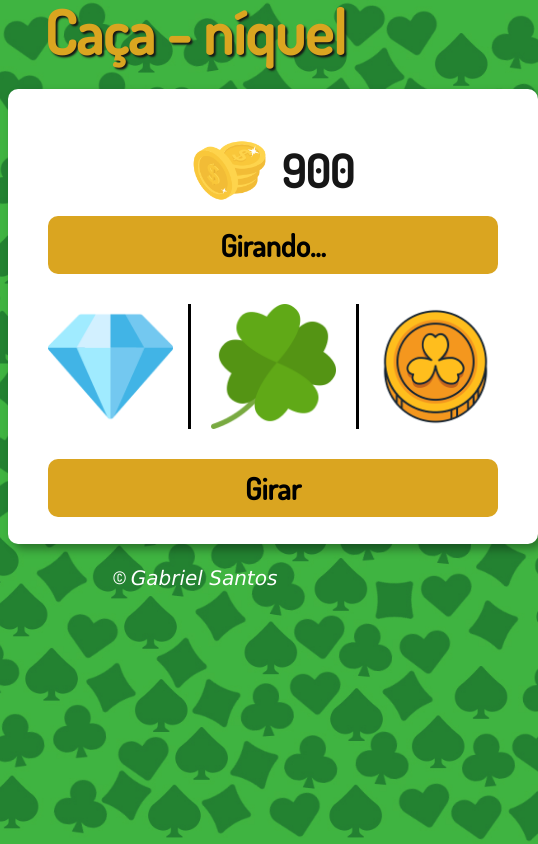
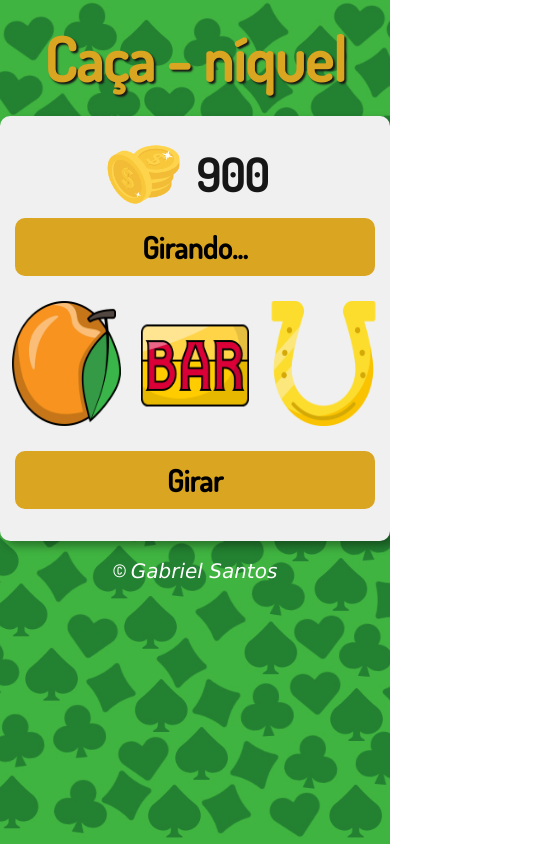
Before and after one commit to gabrielsantos7/Caca-Niquel, a plain HTML site: page index.html in a window 390 px wide. Both pictures are taken after a click on the element "Girar". Shown: the whole page, 538 px wide, since content can reach past the window. Drawn offline with Linux system fonts and the light colour scheme.

Commit message:
Fixed animation and responsiveness

```diff
--- a/index.html
+++ b/index.html
@@ -1,14 +1,19 @@
 <!DOCTYPE html>
 <html lang="pt-BR">
   <head>
-    <meta charset="UTF-8">
-    <meta http-equiv="X-UA-Compatible" content="IE=edge">
-    <meta name="viewport" content="width=device-width, initial-scale=1.0">
-    <link rel="preconnect" href="https://fonts.googleapis.com"><link rel="preconnect" href="https://fonts.gstatic.com" crossorigin><link href="https://fonts.googleapis.com/css2?family=Dosis:wght@500&display=swap" rel="stylesheet">
+    <meta charset="UTF-8" />
+    <meta http-equiv="X-UA-Compatible" content="IE=edge" />
+    <meta name="viewport" content="width=device-width, initial-scale=1.0" />
+    <link rel="preconnect" href="https://fonts.googleapis.com" />
+    <link rel="preconnect" href="https://fonts.gstatic.com" crossorigin />
+    <link
+      href="https://fonts.googleapis.com/css2?family=Dosis:wght@500&display=swap"
+      rel="stylesheet"
+    />
 
-    <link rel="website icon" type="png" href="Imagens/main/icon.png">
+    <link rel="website icon" type="png" href="Imagens/main/icon.png" />
     <title>Caça-Níquel</title>
-    <link rel="stylesheet" href="style.css">
+    <link rel="stylesheet" href="style.css" />
   </head>
 
   <body>
@@ -18,18 +23,41 @@
 
     <section id="principal">
       <div id="coins">
-            <img src="Imagens/main/coins.png" height="75px" alt="coins" id="imgMoedas">
+        <img
+          src="Imagens/main/coins.png"
+          height="75px"
+          alt="coins"
+          id="imgMoedas"
+        />
         <h2 id="qtdMoedas">1000</h2>
       </div>
 
-        <div>
+      <div id="divSup">
         <p class="txtGirar" id="txtsup">Gire a roleta para jogar!</p>
       </div>
 
       <div id="itens">
-            <img src="Imagens/fruits/cherry.png" alt="cereja" height="125px" class="imagem" id="imgEsq">
-            <img src="Imagens/fruits/cherry.png" alt="cereja" height="125px" class="imagem" id="imgMeio">
-            <img src="Imagens/fruits/cherry.png" alt="cereja" height="125px" class="imagem" id="imgDir">
+        <img
+          src="Imagens/fruits/cherry.png"
+          alt="cereja"
+          height="125px"
+          class="imagem"
+          id="imgEsq"
+        />
+        <img
+          src="Imagens/fruits/cherry.png"
+          alt="cereja"
+          height="125px"
+          class="imagem"
+          id="imgMeio"
+        />
+        <img
+          src="Imagens/fruits/cherry.png"
+          alt="cereja"
+          height="125px"
+          class="imagem"
+          id="imgDir"
+        />
       </div>
 
       <div id="girar">
@@ -40,7 +68,12 @@
     </section>
 
     <footer>
-        <p>&copy; <a href="https://github.com/gabrielsantos7" target="_blank">Gabriel Santos</a></p>
+      <p>
+        &copy;
+        <a href="https://github.com/gabrielsantos7" target="_blank"
+          >Gabriel Santos</a
+        >
+      </p>
     </footer>
 
     <script src="script.js"></script>
--- a/script.js
+++ b/script.js
@@ -1,99 +1,83 @@
-let divGirar = document.getElementById("btnGirar"); // ? Botão de girar
-let qtdMoedas = document.getElementById("qtdMoedas"); // ? h2 com o saldo
-let txtsup = document.getElementById("txtsup"); // ? Texto da div superior
+const divGirar = document.getElementById("btnGirar"); // ? Botão de girar
+const qtdMoedas = document.getElementById("qtdMoedas"); // ? h2 com o saldo
+const txtsup = document.getElementById("txtsup"); // ? Texto da div superior
 
-let imgEsq = document.getElementById("imgEsq"); // ? imagem do slot 1
-let imgMeio = document.getElementById("imgMeio"); // ? imagem do slot 2
-let imgDir = document.getElementById("imgDir"); // ? imagem do slot 1
+const imgEsq = document.getElementById("imgEsq"); // ? imagem do slot 1
+const imgMeio = document.getElementById("imgMeio"); // ? imagem do slot 2
+const imgDir = document.getElementById("imgDir"); // ? imagem do slot 1
+
+const images = {
+  1: "Imagens/fruits/apple.png",
+  2: "Imagens/fruits/cherry.png",
+  3: "Imagens/fruits/lemon.png",
+  4: "Imagens/fruits/orange.png",
+  5: "Imagens/fruits/plum.png",
+  6: "Imagens/fruits/watermelon.png",
+  7: "Imagens/lucky/clover.png",
+  8: "Imagens/lucky/diamond.png",
+  9: "Imagens/lucky/goldcoin.png",
+  10: "Imagens/special/bar.png",
+  11: "Imagens/special/bell.png",
+  12: "Imagens/special/horseshoe.png",
+  13: "Imagens/special/seven.png",
+};
 
 let coins = 1000;
 let aposta = 100;
 
 function sortear() {
-  let sorteio = Math.floor(Math.random() * 13) + 1;
-  return sorteio;
+  return Math.floor(Math.random() * 13) + 1;
 }
 
 function mudaImagem() {
   let sorteio = sortear();
-  let caminho;
-
-  switch (sorteio) {
-    case 1:
-      caminho = "Imagens/fruits/apple.png";
-      break;
-
-    case 2:
-      caminho = "Imagens/fruits/cherry.png";
-      break;
-
-    case 3:
-      caminho = "Imagens/fruits/lemon.png";
-      break;
-
-    case 4:
-      caminho = "Imagens/fruits/orange.png";
-      break;
-
-    case 5:
-      caminho = "Imagens/fruits/plum.png";
-      break;
-
-    case 6:
-      caminho = "Imagens/fruits/watermelon.png";
-      break;
-
-    case 7:
-      caminho = "Imagens/lucky/clover.png";
-      break;
-
-    case 8:
-      caminho = "Imagens/lucky/diamond.png";
-      break;
-
-    case 9:
-      caminho = "Imagens/lucky/goldcoin.png";
-      break;
-
-    case 10:
-      caminho = "Imagens/special/bar.png";
-      break;
-
-    case 11:
-      caminho = "Imagens/special/bell.png";
-      break;
-
-    case 12:
-      caminho = "Imagens/special/horseshoe.png";
-      break;
-
-    case 13:
-      caminho = "Imagens/special/seven.png";
-      break;
-
-    default:
-      break;
+  return images[sorteio];
 }
 
-  return caminho;
-}
-
-function transition() {
-  let transition = setInterval(function () {
+function mudaHTMLAnimacao() {
   txtsup.innerHTML = "Girando...";
   divGirar.style.cursor = "not-allowed";
   divGirar.removeEventListener("click", rodar);
 
   divGirar.setAttribute("id", "btnRodando");
+}
+
+function mudaCorGanhou(){
+  txtsup.style.backgroundColor = "#3fcc42";
+}
+
+function mudaCorPerdeu(){
+  txtsup.style.backgroundColor = "goldenrod";
+}
+
+function transition() {
+  let transition1 = setInterval(function () {
+    mudaHTMLAnimacao();
 
     imgEsq.setAttribute("src", mudaImagem());
     imgMeio.setAttribute("src", mudaImagem());
     imgDir.setAttribute("src", mudaImagem());
   }, 100);
 
-  setTimeout(function () {
-    clearInterval(transition);
+  setTimeout(() => {
+    clearInterval(transition1); // Para a primeira animação
+    let transition2 = setInterval(function () {
+      mudaHTMLAnimacao();
 
+      imgMeio.setAttribute("src", mudaImagem());
+      imgDir.setAttribute("src", mudaImagem());
+    }, 100);
+
+    setTimeout(() => {
+      clearInterval(transition2); // Para a segunda animação
+      let transition3 = setInterval(function () {
+        mudaHTMLAnimacao();
+
+        imgDir.setAttribute("src", mudaImagem());
+      }, 100);
+
+      setTimeout(() => {
+        clearInterval(transition3); // Para a terceira animação
         divGirar.style.cursor = "pointer";
 
         verifica();
@@ -101,11 +85,13 @@ function transition() {
         divGirar.setAttribute("id", "btnGirar");
 
         divGirar.addEventListener("click", rodar);
-  }, 2850);
+      }, 975);
+    }, 975);
+  }, 975);
+
 }
 
 function verifica() {
-
   // ? pega a inicial da pasta que o item está (f, l ou s)
   (s1 = imgEsq.getAttribute("src")),
     (s2 = imgMeio.getAttribute("src")),
@@ -117,7 +103,7 @@ function verifica() {
   // ? Verifica se pelo menos 2 itens são iguais
   if (s1 == s2 || s1 == s3 || s2 == s3) {
     playAudioWin();
-
+    mudaCorGanhou();
     // ? Verifica se os três são iguais
     if (s1 == s2 && s1 == s3) {
       if (class1 == "f") {
@@ -160,7 +146,7 @@ function verifica() {
 
     // ? Não ganhou
   } else {
-    txtsup.innerHTML = "Você perdeu! Tente de novo!";
+    txtsup.innerHTML = "Não foi dessa vez...";
   }
 
   qtdMoedas.innerHTML = coins;
@@ -175,7 +161,6 @@ function perdeu() {
   } else {
     window.location.href = "index.html";
   }
-
 }
 
 function playAudio() {
@@ -190,14 +175,14 @@ function playAudioWin() {
 
 function rodar() {
   divGirar.innerHTML = "Girar";
+  mudaCorPerdeu();
 
   if (coins <= 0) {
     perdeu();
-
-  } else if(coins > 2000){
-    aposta = Math.floor(coins / 1000) * 100
-  }else{
-    aposta = 100
+  } else if (coins > 2000) {
+    aposta = Math.floor(coins / 1000) * 100;
+  } else {
+    aposta = 100;
   }
   coins -= aposta;
   qtdMoedas.innerHTML = coins;
@@ -205,7 +190,6 @@ function rodar() {
   playAudio();
 
   transition();
-
 }
 
 divGirar.addEventListener("click", rodar);
--- a/style.css
+++ b/style.css
@@ -1,7 +1,12 @@
 @import url("https://fonts.googleapis.com/css2?family=Dosis:wght@500&display=swap");
 
-* {
-  /*  * Para o usuário não conseguir copiar o texto dos botões*/
+*,
+*::after,
+*::before {
+  margin: 0;
+  padding: 0;
+  box-sizing: border-box;
+
   -moz-user-select: none;
   -webkit-user-select: none;
   -ms-user-select: none;
@@ -21,26 +26,25 @@ body {
 header {
   color: goldenrod;
   text-align: center;
-  margin: -30px;
+  margin: 10px;
   padding: 10px;
 }
 
 h1 {
   text-shadow: 2px 2px 2px rgb(22, 22, 22);
-  margin-top: 5px;
 }
 
 #qtdMoedas {
   color: rgb(22, 22, 22);
-  padding-left: 15px;
+  padding: 15px;
 }
 
 #coins {
   display: flex;
+  width: 100%;
   flex-direction: row;
   justify-content: center;
   align-items: center;
-  margin-bottom: -50px;
 }
 
 .txtGirar {
@@ -48,29 +52,34 @@ h1 {
   background-color: goldenrod;
   border-radius: 10px;
   text-align: center;
-  margin-left: 25px;
-  margin-right: 25px;
+  /*margin-left: 25px;
+  margin-right: 25px;*/
   font-weight: 700;
 }
 
 #itens {
   display: flex;
-  justify-content: space-between;
-  margin: 25px;
+  justify-content: center;
+  align-items: center;
+  margin: 25px 0;
+
 }
 
-#imgMeio {
-  padding-left: 20px;
-  padding-right: 20px;
-  border-left: 3px solid black;
-  border-right: 3px solid black;
+#itens img {
+  padding-left: 10px;
+  padding-right: 10px;
+  height: 15vh;
+  width: 33vw; /* Defina a altura desejada em porcentagem da viewport height */
+  max-height: 125px;
+  max-width: 135px; /* Altura máxima de 125 pixels */
+  flex: 1; /* Ocupa o espaço disponível horizontalmente */
 }
 
 section {
-  background: white;
+  background: rgb(240, 240, 240);
   border-radius: 10px;
   padding: 15px;
-  width: 500px;
+  max-width: 500px;
   height: 425px;
   margin: auto;
   box-shadow: 5px 5px 10px rgba(0, 0, 0, 0.363);
@@ -78,6 +87,7 @@ section {
 }
 
 footer {
+  margin-top: 1rem;
   color: white;
   text-align: center;
   font-size: 20px;
```
Lines whose indentation alone changed are shown as unchanged.
